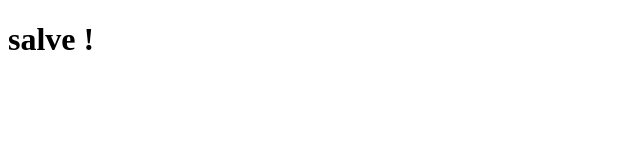
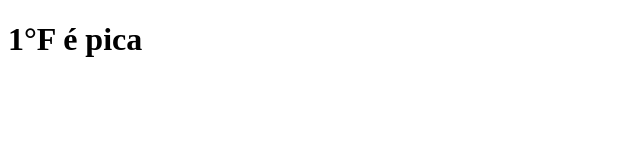
Before and after one commit to VitordaMota/vitordamota.github.io, a plain HTML site: page index.html in a window 1280 px wide. Shown: the whole page, without its empty margins (0-640 px from the left). Drawn offline with Linux system fonts and the light colour scheme.

Commit message:
Update index.html

```diff
--- a/index.html
+++ b/index.html
@@ -1,9 +1,9 @@
 <!DOCTYPE html>
 <html>
 <head>
-  <title>Meu Título</title>
+  <title>Titulo</title>
 </head>
 <body>
-  <h1> salve !</h1>
+  <h1>1°F é pica</h1>
 </body>
 </html>
```
